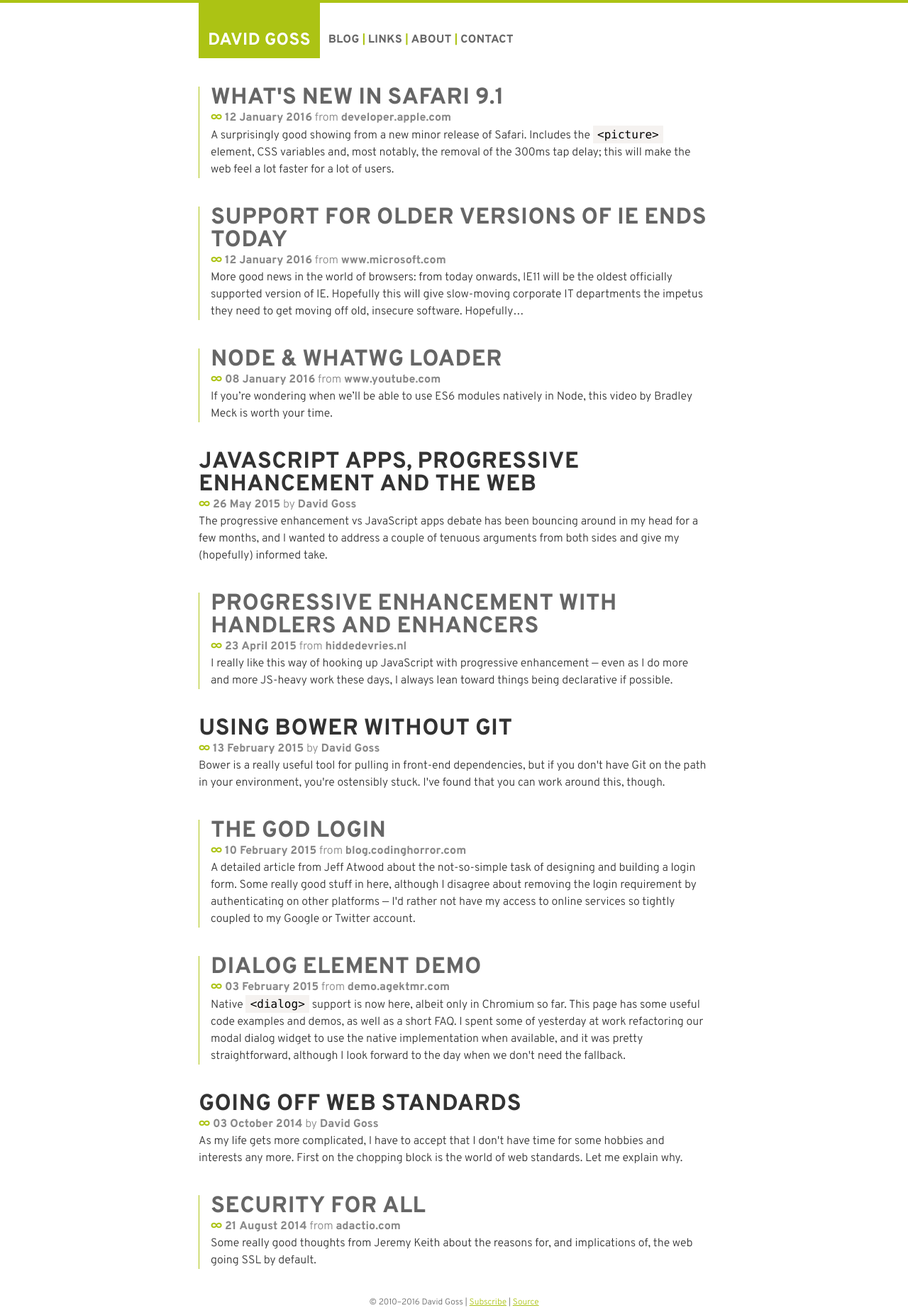
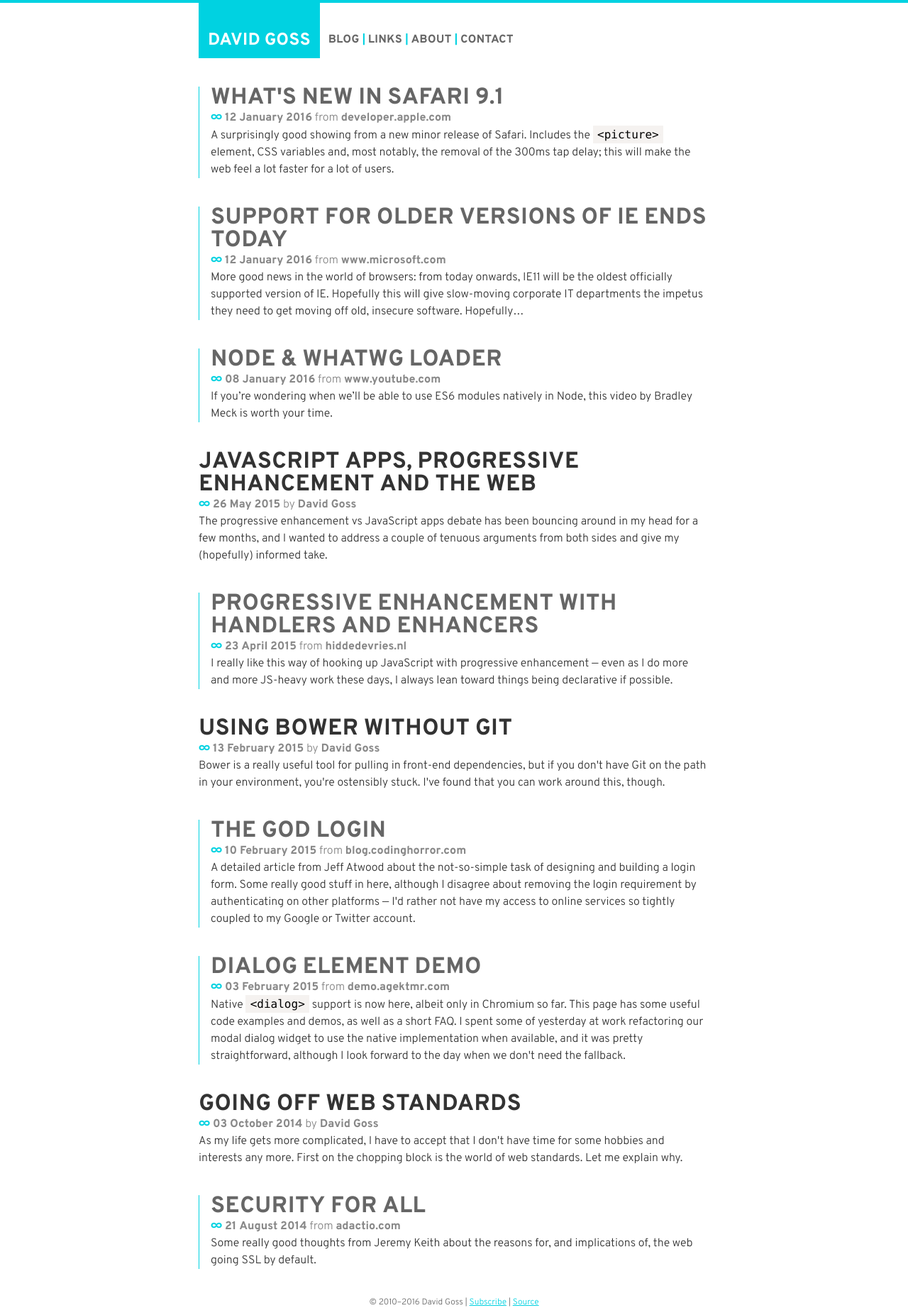
Before and after one commit to davidjgoss/davidjgoss.co, a Jekyll site: the page built from index.html, in a window 1280 px wide. Shown: the whole page at 71% size. Built offline with Jekyll 4.4.1, drawn with Linux system fonts in a browser that asks for light colours.

Commit message:
Trying a new highlight colour

```diff
--- a/_sass/global/_vars.scss
+++ b/_sass/global/_vars.scss
@@ -6,8 +6,7 @@ $quote-color: #666;
 $fade-color: #888;
 $shade-color: #eaeaea;
 
-$link-color: rgb(172, 195, 20);
-$link-color-shade: rgba(172, 195, 20, 0.1);
+$link-color: rgb(0, 210, 225);
 
 $cv-color: rgb(29, 77, 148);
 $cv-color-shade: rgba(29, 77, 148, 0.25);
```
